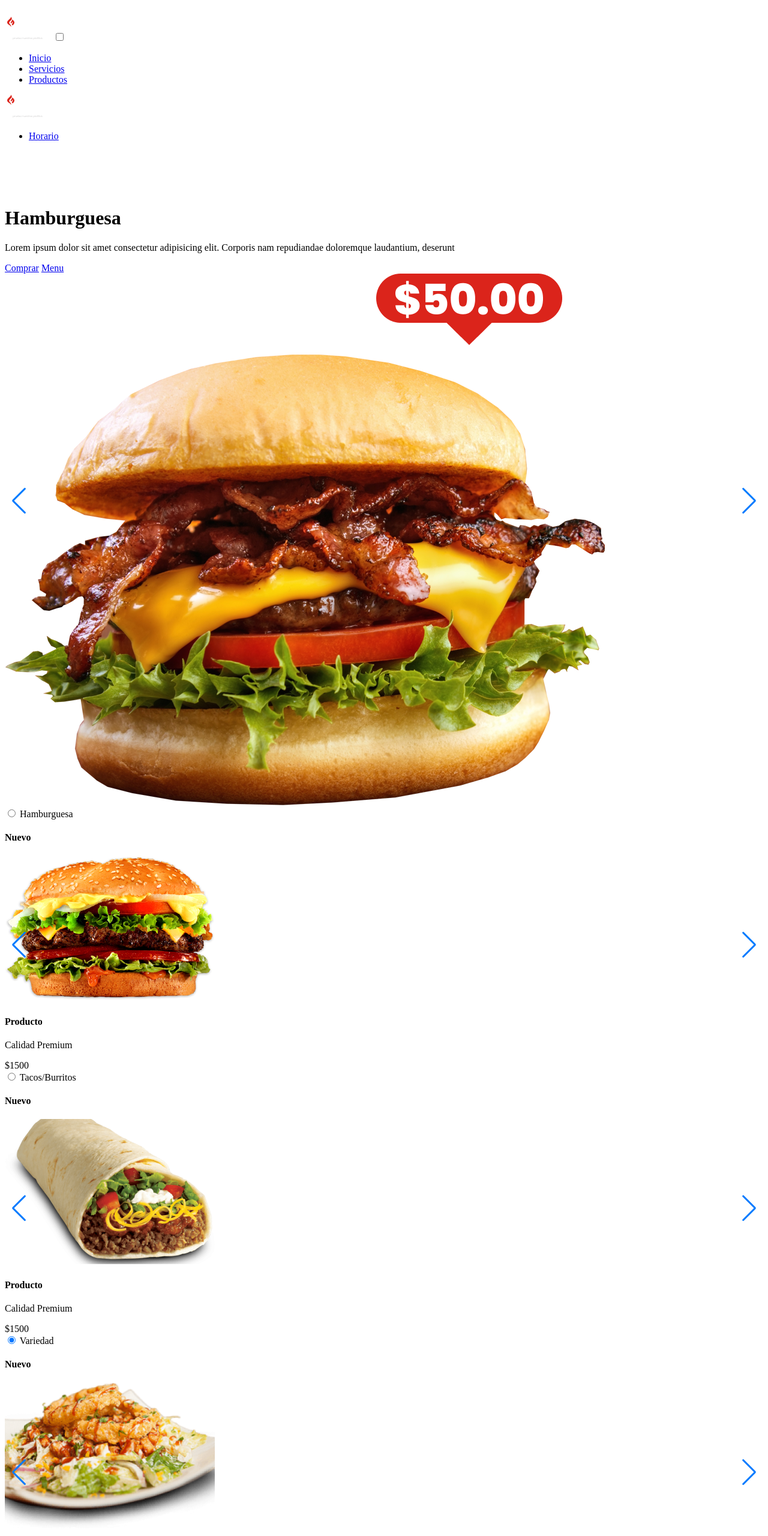
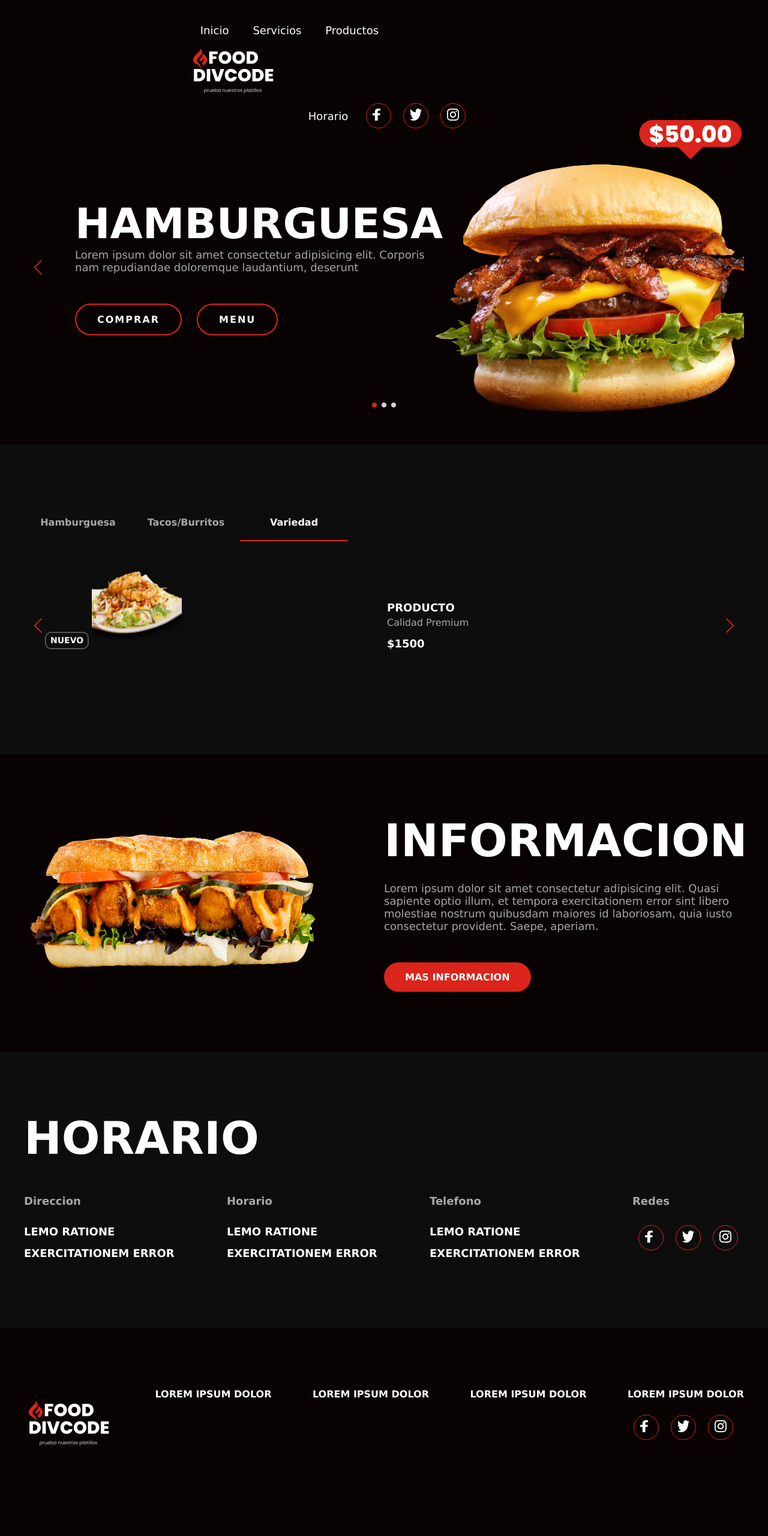
Before and after one commit to Nicolaskevin1/ProyectoFinal-NicolasTripodi, a plain HTML site: page index.html in a window 1280 px wide. Shown: the top 2560 px of the page at 60% size. After the commit the page ends 2534 px from the top, so only its background shows below. Drawn offline with nearby package versions, Linux system fonts and the light colour scheme.

Commit message:
Cambios en el proyecto

```diff
--- a/index.html
+++ b/index.html
@@ -30,19 +30,19 @@
                         <ul>
                             <li><a href="#">Horario</a></li>
                         </ul>
-                        <div class="Redes">
+                        <div class="redes">
                             <a href="#">
-                                <div class="Social">
+                                <div class="social">
                                     <img src="./images/s1.svg" alt="">
                                 </div>
                             </a>
                             <a href="#">
-                                <div class="Social">
+                                <div class="social">
                                     <img src="./images/s2.svg" alt="">
                                 </div>
                             </a>
                             <a href="#">
-                                <div class="Social">
+                                <div class="social">
                                     <img src="./images/s3.svg" alt="">
                                 </div>
                             </a>
@@ -60,8 +60,8 @@
             <div class="swiper mySwiper-1">
                 <div class="swiper-wrapper">
                     <div class="swiper-slide">
-                        <div class="slaider">
-                            <div class="slider-text">
+                        <div class="slider">
+                            <div class="slider-txt">
                                 <h1>Hamburguesa</h1>
                                 <p>
                                     Lorem ipsum dolor sit amet consectetur adipisicing elit. Corporis nam repudiandae
@@ -83,9 +83,9 @@
 
                     </div>
                     <div class="swiper-slide">
-                        <div class="slaider">
-                            <div class="slider-text">
-                                <h1>Torta</h1>
+                        <div class="slider">
+                            <div class="slider-txt">
+                                <h1>Sandwich</h1>
                                 <p>
                                     Lorem ipsum dolor sit amet consectetur adipisicing elit. Corporis nam repudiandae
                                     doloremque laudantium, deserunt
@@ -106,8 +106,8 @@
 
                     </div>
                     <div class="swiper-slide">
-                        <div class="slaider">
-                            <div class="slider-text">
+                        <div class="slider">
+                            <div class="slider-txt">
                                 <h1>Hamburguesa</h1>
                                 <p>
                                     Lorem ipsum dolor sit amet consectetur adipisicing elit. Corporis nam repudiandae
@@ -340,7 +340,131 @@
 
     </main>
 
+    <section class="info container">
 
+        <div class="info-img">
+            <img src="images/info.png" alt="">
+        </div>
+        <div class="info-txt">
+            <h2>Informacion</h2>
+            <p>Lorem ipsum dolor sit amet consectetur adipisicing elit. Quasi sapiente optio illum, et tempora
+                exercitationem error sint libero molestiae nostrum quibusdam maiores id laboriosam, quia iusto
+                consectetur provident. Saepe, aperiam.
+            </p>
+            <a href="#" class="btn-2">Mas Informacion</a>
+        </div>
+
+    </section>
+
+    <section class="horario">
+        <div class="horario-info container">
+            <h2>Horario</h2>
+            <div class="horario-txt">
+                <div class="txt">
+                    <h4>Direccion</h4>
+                    <p>
+                        Lemo ratione
+                    </p>
+                    <p>
+                        exercitationem error
+                    </p>
+                </div>
+                <div class="txt">
+                    <h4>Horario</h4>
+                    <p>
+                        Lemo ratione
+                    </p>
+                    <p>
+                        exercitationem error
+                    </p>
+                </div>
+                <div class="txt">
+                    <h4>Telefono</h4>
+                    <p>
+                        Lemo ratione
+                    </p>
+                    <p>
+                        exercitationem error
+                    </p>
+                </div>
+                <div class="txt">
+                    <h4>Redes</h4>
+                    <div class="redes">
+                        <a href="#">
+                            <div class="social">
+                                <img src="./images/s1.svg" alt="">
+                            </div>
+                        </a>
+                        <a href="#">
+                            <div class="social">
+                                <img src="./images/s2.svg" alt="">
+                            </div>
+                        </a>
+                        <a href="#">
+                            <div class="social">
+                                <img src="./images/s3.svg" alt="">
+                            </div>
+                        </a>
+
+                    </div>
+                </div>
+            </div>
+
+        </div>
+
+    </section>
+
+    <footer  class="footer container">
+        <img class="logo-2" src="images/logo.svg" alt="">
+        <div class="links">
+            <h4>Lorem ipsum dolor</h4>
+            <ul>
+                <li><a href=""></a></li>
+                <li><a href=""></a></li>
+                <li><a href=""></a></li>
+                <li><a href=""></a></li>
+            </ul>
+        </div>
+        <div class="links">
+            <h4>Lorem ipsum dolor</h4>
+            <ul>
+                <li><a href=""></a></li>
+                <li><a href=""></a></li>
+                <li><a href=""></a></li>
+                <li><a href=""></a></li>
+            </ul>
+        </div>
+        <div class="links">
+            <h4>Lorem ipsum dolor</h4>
+            <ul>
+                <li><a href=""></a></li>
+                <li><a href=""></a></li>
+                <li><a href=""></a></li>
+                <li><a href=""></a></li>
+            </ul>
+        </div>
+        <div class="links">
+            <h4>Lorem ipsum dolor</h4>
+            <div class="redes">
+                <a href="#">
+                    <div class="social">
+                        <img src="./images/s1.svg" alt="">
+                    </div>
+                </a>
+                <a href="#">
+                    <div class="social">
+                        <img src="./images/s2.svg" alt="">
+                    </div>
+                </a>
+                <a href="#">
+                    <div class="social">
+                        <img src="./images/s3.svg" alt="">
+                    </div>
+                </a>
+
+            </div>
+        </div>
+    </footer>
 
 
 
--- a/index.js
+++ b/index.js
@@ -0,0 +1,49 @@
+var swiper = new Swiper(".mySwiper-1", {
+    slidesPerView:1,
+    spaceBetween:30,
+    loop:true,
+    pagination: {
+        el: ".swiper-pagination",
+        clickable: true,
+    },
+    navigation: {
+        nextEl:".swiper-button-next",
+        prevEl:".swiper-button-prev",
+    }
+});
+
+var swiper = new swiper(".mySwiper-2", {
+    slidesPerView:3,
+    spaceBetween:20,
+    loop:true,
+    loopFillGroupWithBlank:true,
+    pagination: {
+        el: ".swiper-pagination",
+        clickable: true,
+    },
+    navigation: {
+        nextEl:".swiper-button-next",
+        prevEl:".swiper-button-prev",
+    },
+    breakpoints : {
+        0: {
+            slidesPerView:1,
+        },
+        520: {
+            slidesPerView:2,
+        },
+        950: {
+            slidesPerView:3,
+        }
+    }
+});
+
+let tabInputs = document.querySelectorAll(".tabInput");
+
+tabInputs.forEach(function(input){
+    input.addEventListener('change', function(){
+        let id = input.ariaValueMax;
+        let thisSwiper = document.getElementById('swiper' + id);
+        thisSwiper.swiper.update();
+    })
+})
--- a/style.css
+++ b/style.css
@@ -0,0 +1,511 @@
+* {
+    margin: 0;
+    padding: 0;
+    text-decoration: none;
+    list-style: none;
+    box-sizing: none;
+}
+body {
+    background-color: #080202;
+    font-family: 'Lucida Sans', 'Lucida Sans Regular', 'Lucida Grande', 'Lucida Sans Unicode', Geneva, Verdana, sans-serif;
+}
+.container {
+    max-width: 1200px;
+    margin: 0 auto;
+}
+
+.swiper-button-prev::after {
+    font-size: 25px;
+}
+.swiper-button-next::after {
+    font-size: 25px;
+}
+.swiper-button-next {
+    color: #db251b;
+}
+.swiper-button-prev {
+    color: #db251b;
+}
+.swiper-pagination-bullet {
+    background-color: #d3d2d2;
+    opacity: 1;
+}
+
+.swiper-pagination-bullet-active {
+    background-color: #db241b;
+}
+
+.menu {
+    position: absolute;
+    top: 20px;
+    left: 0;
+    right: 0;
+    display: flex;
+    justify-content: center;
+    z-index: 1000;
+}
+
+.navbar {
+    display: flex;
+}
+.menu-1 {
+    margin-right: 180px;
+}
+.menu-2 {
+    margin-left: 180px;
+    display: flex;
+    align-items: center;
+}
+.logo-1 {
+    width: 0;
+}
+.logo-2 {
+    width: 150px;
+}
+
+.redes {
+    display: flex;
+}
+
+.social {
+    margin: 0 10px;
+    width: 40px;
+    height: 40px;
+    border: 1px solid #db241b;
+    border-radius: 50%;
+}
+
+.social:hover {
+    background-color: #db241b;
+}
+
+.social img {
+    margin: 8px 0 0 10px;
+}
+
+.menu .navbar ul li {
+    position: relative;
+    float: left;
+}
+
+.menu .navbar ul li a {
+    font-size: 18px;
+    padding: 20px;
+    color: #ffffff;
+    display: block;
+}
+
+.menu .navbar ul li a:hover {
+    color: #db241b;
+}
+
+#menu {
+    display: none;
+}
+
+.menu-icono {
+    width: 25px;
+}
+.menu label {
+    cursor: pointer;
+    display: none;
+}
+
+.header-content {
+    margin-top: 200px;
+    padding-bottom: 50px;
+}
+
+.slider {
+    display: flex;
+    align-items: center;
+}
+
+.slider-txt {
+    margin-left: 85px;
+    width: 50%;
+}
+.slider-txt h1 {
+    font-size: 70px;
+    color: #ffffff;
+    text-transform: uppercase;
+    font-weight: 800;
+}
+.slider-txt p {
+    font-size: 18px;
+    color: #a7a7a7;
+}
+.botones {
+    margin-top: 50px;
+}
+.btn-1 {
+    display: inline-block;
+    padding: 15px 35px;
+    border: 2px solid #db241b;
+    color: #ffffff;
+    font-weight: 800;
+    letter-spacing: 2px;
+    text-transform: uppercase;
+    margin-right: 20px;
+    border-radius: 50px;
+}
+.btn-1:hover {
+    border: 2px solid #db241b;
+    background-color: #db241b;
+}
+.slider-img {
+    width: 50%;
+}
+.slider-img img {
+    margin-right: 225px;
+    width: 550px;
+}
+
+.products {
+    background-color: #0d0d0d;
+}
+.tabs {
+    display: flex;
+    flex-wrap: wrap;
+    padding: 100px 0px;
+}
+
+.tabs label{
+    width: 15%;
+    order: 1;
+    display: block;
+    padding: 20px 0;
+    text-align: center;
+    cursor: pointer;
+    color: #a7a7a7;
+    font-weight: 700;
+    transition: background ease 0.2s;
+}
+.tabs .tab {
+    order: 99;
+    flex-grow: 1;
+    width: 100%;
+    display: none;
+    padding-top: 25px;
+}
+
+.tabs input[type="radio"]{
+    display: none;
+}
+.tabs input[type="radio"]:checked + label {
+    border-bottom: 2px solid #db241b;
+    color: #ffffff;
+}
+.tabs input[type="radio"]:checked + label + .tab {
+    display: block;
+}
+
+.product {
+    display: flex;
+    align-items: center;
+    padding: 25px;
+    margin: 0 10px;
+}
+
+.product-img {
+    width: 50%;
+    text-align: left;
+}
+
+.product-img h4 {
+    display: inline-block;
+    padding: 5px 7px;
+    line-height: 15px;
+    color: #ffffff;
+    font-size: 14px;
+    text-transform: uppercase;
+    font-weight: 800;
+    border: 2px solid #555555;
+    border-radius: 10px;
+    margin-bottom: 50px;
+}
+
+.product-img img {
+    width: 150px;
+    height: 120px;
+}
+
+.product-txt {
+    width: 50%;
+    margin-left: 10px;
+    text-align: left;
+}
+
+.product-txt h4 {
+    color: #ffffff;
+    font-size: 18px;
+    text-transform: uppercase;
+    font-weight: 800;
+    margin-bottom: 5px;
+}
+
+.product-txt p {
+    color: #a7a7a7;
+    font-size: 16px;
+    margin-bottom: 15px;
+}
+
+.product-txt span {
+    color: #ffffff;
+    font-size: 18px;
+    font-weight: 800;
+}
+
+.info {
+    padding: 100px 0px;
+    display: flex;
+    align-items: center;
+}
+
+.info-img {
+    width: 50%;
+}
+
+.info-img img {
+    width: 500px;
+    height: 250px;
+}
+
+.info-txt {
+    width: 50%;
+}
+
+.info-txt h2 {
+    font-size: 75px;
+    color: #ffffff;
+    font-weight: 800;
+    text-transform: uppercase;
+    margin-bottom: 25px;
+}
+
+.info-txt p {
+    font-size: 18px;
+    color: #a7a7a7;
+    margin-bottom: 50px;
+}
+
+.btn-2 {
+    display: inline-block;
+    padding: 15px 35px;
+    background-color: #db241b;
+    color: #ffffff;
+    font-weight: 800;
+    text-transform: uppercase;
+    border-radius: 50px;
+}
+
+.btn-2:hover {
+    background-color: #db241b;
+}
+
+.horario {
+    padding: 100px 0px;
+    background-color: #0d0d0d;
+}
+
+.horario-info h2 {
+    font-size: 75px;
+    color: #ffffff;
+    font-weight: 800;
+    text-transform: uppercase;
+    margin-bottom: 50px;
+}
+
+.horario-txt {
+    display: flex;
+    justify-content: space-between;
+}
+
+.txt {
+    color: #ffffff;
+}
+
+.txt h4 {
+    font-size: 18px;
+    color: #a7a7a7;
+    margin-bottom: 30px;
+}
+
+.txt p {
+    font-size: 18px;
+    text-transform: uppercase;
+    font-weight: 600;
+    margin-bottom: 15px;
+}
+
+.footer {
+    padding: 100px 0px;
+    display: flex;
+    justify-content: space-between;
+}
+
+.links h4 {
+    color: #ffffff;
+    text-transform: uppercase;
+    margin-bottom: 25px;
+}
+
+.links ul li a {
+    color: #ffffff;
+    font-size: 16px;
+    margin-bottom: 5px;
+    display: inline-block;
+}
+
+@media(max-width: 991px) {
+    .menu {
+        padding: 20px;
+        justify-content: space-between;
+    }
+    .menu-2 {
+        display: none;
+    }
+    .logo-1 {
+        width: 100px;
+    }
+    .logo-2 {
+        width: 0;
+    }
+    .menu label {
+        display: initial;
+    }
+
+    .menu .navbar {
+        position: absolute;
+        top: 100px;
+        left: 0;
+        right: 0;
+        background-color: #181818;
+        display: none;
+    }
+
+    .menu .navbar ul li {
+        width: 100%;
+    }
+
+    #menu:checked ~ .navbar {
+        display: initial;
+    }
+     .header-content {
+        padding: 30px;
+        margin-top: 100px;
+     }
+     .slider {
+        flex-direction: column;
+     }
+
+     .slider-txt {
+        margin-left: 0;
+        width: 100%;
+        text-align: center;
+        margin-bottom: 50px;
+     }
+
+     .slider-txt h1 {
+        font-size: 50px;
+     }
+
+     .slider-txt p {
+        font-size: 16px;
+     }
+
+     .btn-1 {
+        padding: 10px 25px;
+        font-size: 14px;
+     }
+
+     .slider-img {
+        width: 100%;
+        text-align: center;
+     }
+
+     .slider-img img {
+        margin-right: 0px;
+        width: 300px;
+     }
+
+     .swiper-horizontal > .swiper-pagination-bullets,
+     .swiper-pagination-bullets, .swiper-pagination-horizontal,
+     .swiper-pagination-custom,
+     .swiper-pagination-fraction {
+        bottom: -7px;
+     }
+
+     .tabs {
+        padding: 50px 30px;
+     }
+
+     .tabs label {
+        width: 33%;
+     }
+     .info {
+        padding: 30px;
+        flex-direction: column;
+     }
+
+     .info-img {
+        width: 100%;
+        text-align: center;
+     }
+
+     .info-img img {
+        width: 400px;
+        height: 200px;
+        margin-bottom: 25px;
+     }
+
+     .info-txt {
+        width: 100%;
+        text-align: center;
+     }
+
+     .info-txt h2 {
+        font-size: 50px;
+     }
+
+     .info-txt p {
+        font-size: 16px;
+     }
+
+     .btn-1 {
+        font-size: 16px;
+     }
+
+     .horario {
+        padding: 30px;
+        text-align: center;
+     }
+
+     .horario-info h2 {
+        font-size: 50px;
+        margin-bottom: 15px;
+    }
+
+    .horario-txt {
+        flex-direction: column;
+    }
+
+    .redes {
+        justify-content: center;
+    }
+
+    .social img {
+        margin: 8px 0 0 0;
+    }
+
+    .footer {
+        padding: 30px;
+        flex-direction: column;
+        text-align: center;
+    }
+
+    .link h4 {
+        margin: 25px 0px 10px 0px;
+    }
+
+}
```
